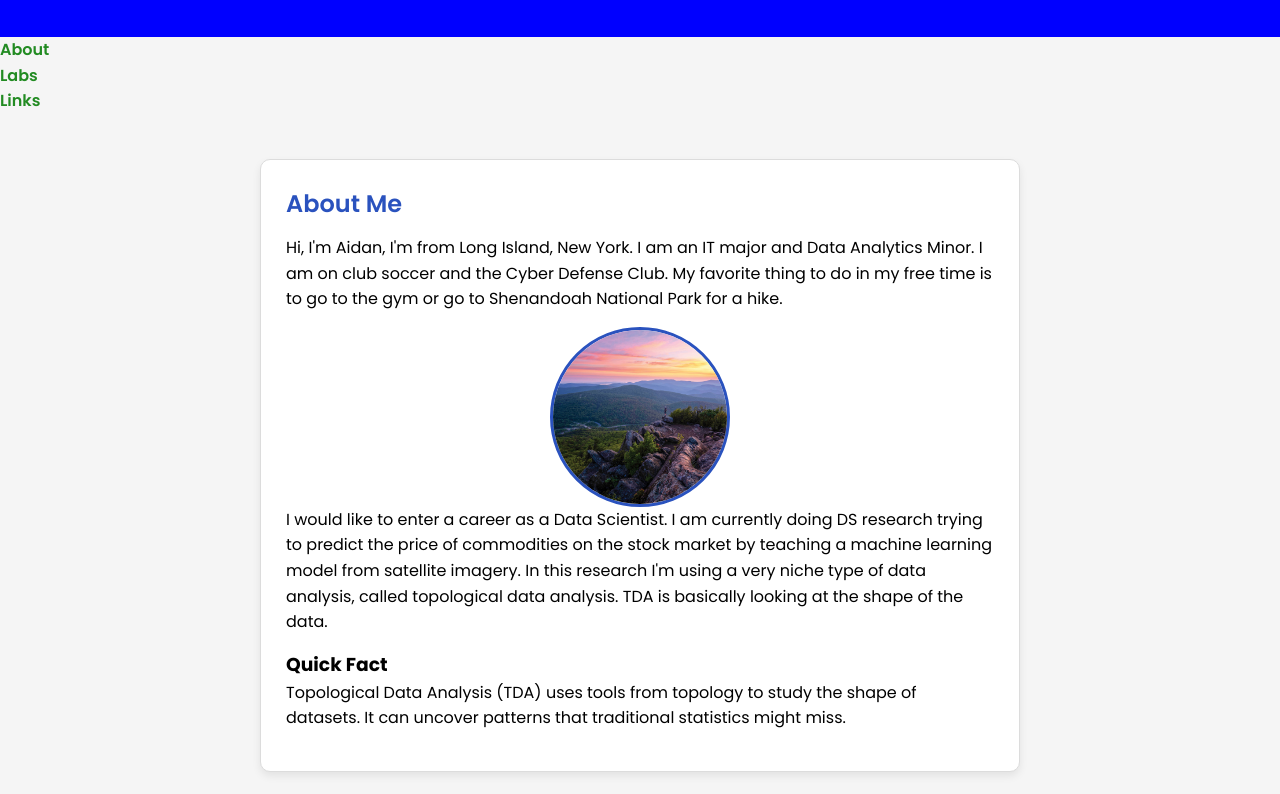
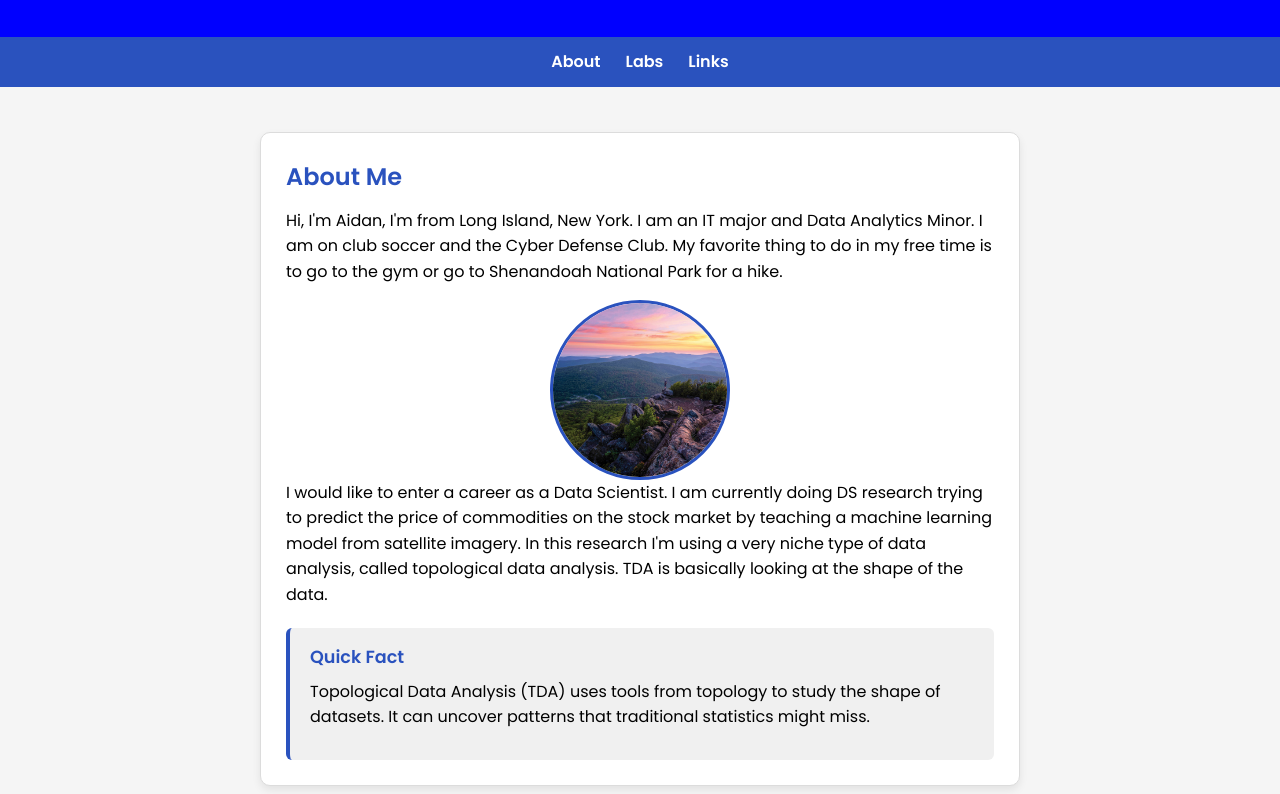
Before and after one commit to Aidan-Donaghy26/jmu-it301, a plain HTML site: page index.html in a window 1280 px wide. Shown: the part 125-919 px from the top of the page. Drawn offline with Linux system fonts and the light colour scheme.

Commit message:
Refactor CSS for consistency and readability

```diff
--- a/index-style.css
+++ b/index-style.css
@@ -22,6 +22,28 @@ header{
 header h1 {
 font-size: 2.2em;
 font-weight: 700;
+}
+
+nav {
+background-color: #2a52be;
+padding: 12px 20px;
+text-align: center;
+}
+
+nav ul {
+list-style-type: none;
+display: flex;
+justify-content: center;
+gap: 25px;
+}
+
+nav a {
+color: #ffffff;
+font-weight: 600;
+}
+
+nav a:hover {
+text-decoration: underline;
 }
 
 main {
@@ -49,13 +71,32 @@ section p {
 margin-bottom: 15px;
 }
 
+article {
+margin-bottom: 20px;
+}
+
+aside {
+background-color: #f0f0f0;
+border-left: 4px solid #2a52be;
+border-radius: 6px;
+padding: 15px 20px;
+margin-top: 15px;
+}
+
+aside h3 {
+color: #2a52be;
+font-size: 1.1em;
+font-weight: 600;
+margin-bottom: 8px;
+}
+
 .profile-pic {
 display: block;
 width: 180px;
 height: 180px;
 object-fit: cover;
+border: 3px solid #2a52be;
 border-radius: 50%;
-    border: 3px solid #2a52be;
 margin: 15px auto 0;
 }
 
```
Lines whose indentation alone changed are shown as unchanged.
